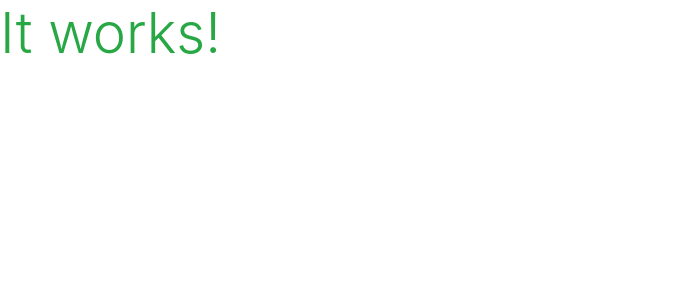
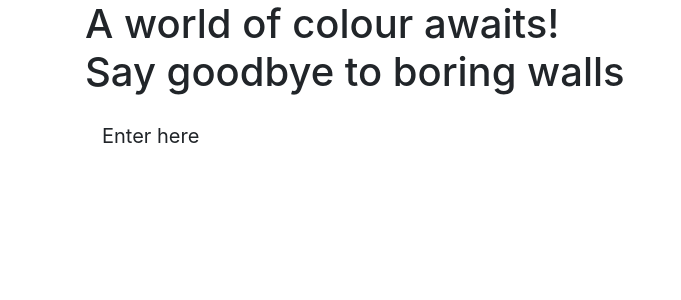
Before and after one commit to TLC-1990/milestone-4, a Django app: page / in a window 1280 px wide. Shown: the top 300 px of the page, without its empty margins (0-681 px from the left). Run offline with Django 3.2, Linux system fonts and the light colour scheme; some libraries are stand-ins or nearby versions.

Commit message:
Add basic homepage content

```diff
--- a/home/templates/home/index.html
+++ b/home/templates/home/index.html
@@ -2,5 +2,19 @@
 {% load static %}
 
 {% block content %}
-<h1 class="display-4 text-success"> It works! </h1>
+<div class="container h-100">
+    <div class="row h-100">
+        <div class="col-12 my-auto">
+            <h1 display-4 logo-font text-black>
+                A world of colour awaits! <br>
+                Say goodbye to boring walls
+            </h1>
+            <div class="my-3">
+                <h4>
+                    <a href="" class="enter-shop-button btn btn-lg rounded-1 py-2"> Enter here </a>
+                </h4>
+            </div>
+        </div>
+    </div>
+</div>
 {% endblock %}
```
